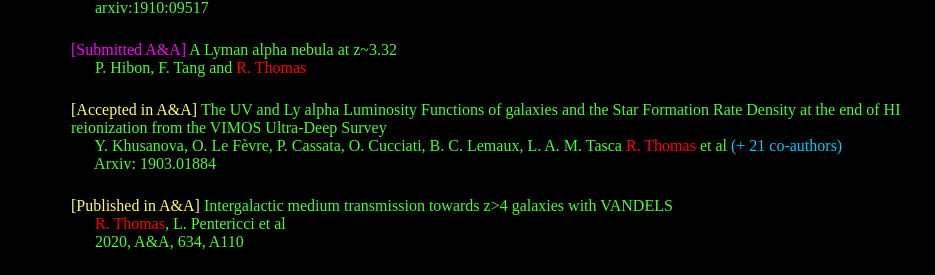
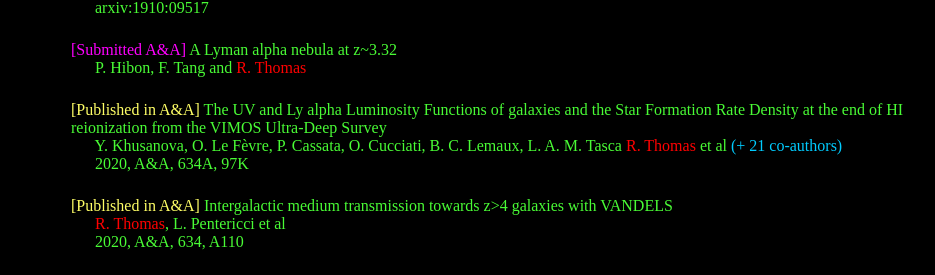
Before and after one commit to astrom-tom/astrom-tom.github.io, a Jekyll site: the page built from Papers/index.html, in a window 1280 px wide and 900 px high. Shown: the part 400-675 px from the top of the window, without its empty margins (161-1096 px from the left). Built offline with Jekyll 4.4.1, drawn with Linux system fonts in a browser that asks for light colours.

Commit message:
paper update

```diff
--- a/Papers/index.html
+++ b/Papers/index.html
@@ -29,9 +29,9 @@ div.a {  text-indent: 150px;}
   <dd> <span class='subm'>[Submitted A&A]</span> A Lyman alpha nebula at z~3.32 <br>
      &nbsp;&nbsp;&nbsp;&nbsp;&nbsp; P. Hibon, F. Tang and<span class='me'> R. Thomas</span> </p> </dd>
 
-  <dd> <span class='acc'>[Accepted in A&A]</span> The UV and Ly alpha Luminosity Functions of galaxies and the Star Formation Rate Density at the end of HI reionization from the VIMOS Ultra-Deep Survey<br>
+  <dd> <span class='acc'>[Published in A&A]</span> The UV and Ly alpha Luminosity Functions of galaxies and the Star Formation Rate Density at the end of HI reionization from the VIMOS Ultra-Deep Survey<br>
      &nbsp;&nbsp;&nbsp;&nbsp;&nbsp; Y. Khusanova, O. Le Fèvre, P. Cassata, O. Cucciati, B. C. Lemaux, L. A. M. Tasca <span class='me'>R. Thomas</span> et al <span class='cauthors'>(+ 21 co-authors)</span><br>
-     &nbsp;&nbsp;&nbsp;&nbsp;&nbsp; Arxiv: 1903.01884 </p>
+     &nbsp;&nbsp;&nbsp;&nbsp;&nbsp; 2020, A&A, 634A, 97K </p>
      </dd>
 
    <dd> <span class='acc'>[Published in A&A]</span> Intergalactic medium transmission towards z>4 galaxies with VANDELS<br>
```
